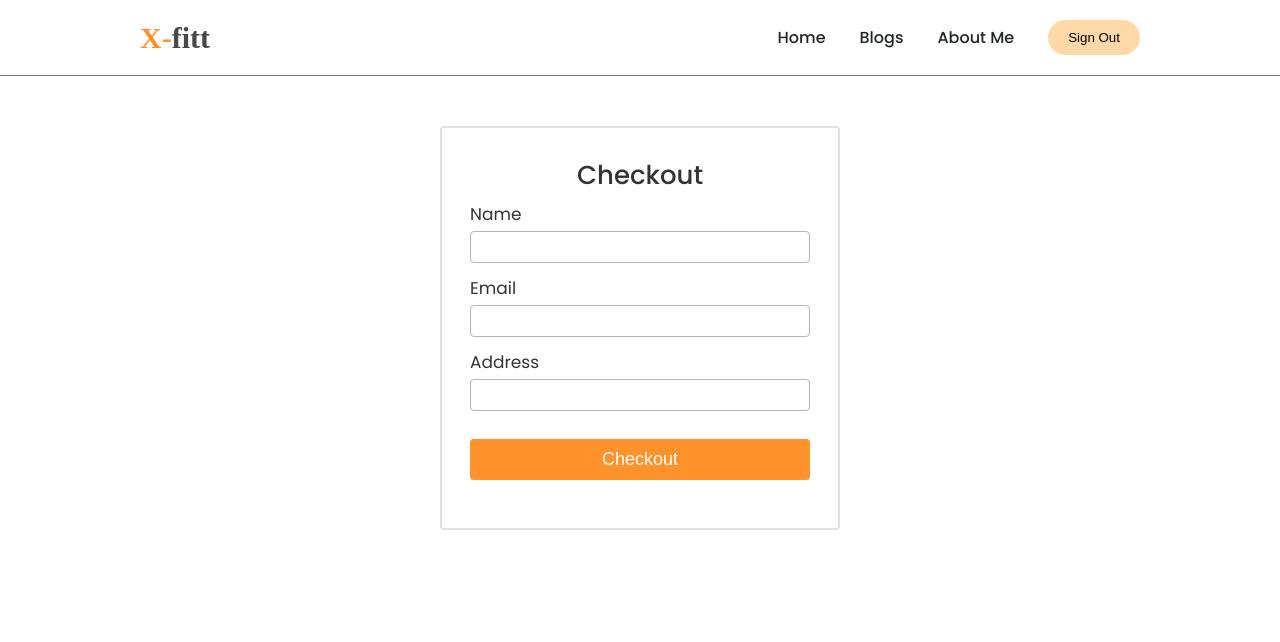
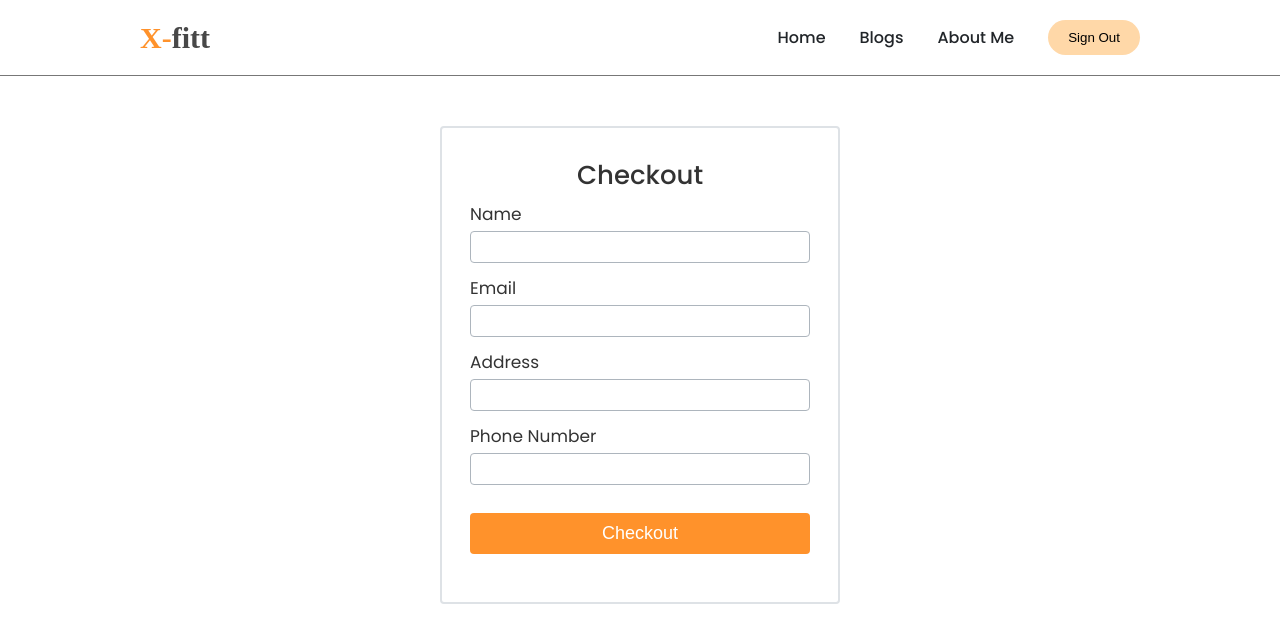
Before and after one commit to habiburrahman26/gym-trainer, a React (Create React App) app: page /checkout in a window 1280 px wide. Shown: the top 642 px of the page. Built offline with nearby package versions, Linux system fonts and the light colour scheme; no server answers; sample sign-in values are in the browser's storage; a web font is replaced by a local one.

Commit message:
add tost

```diff
--- a/src/components/Checkout/Checkout.js
+++ b/src/components/Checkout/Checkout.js
@@ -1,26 +1,41 @@
-import React from 'react'
+import React from 'react';
+import { ToastContainer, toast } from 'react-toastify';
+
+import 'react-toastify/dist/ReactToastify.css';
 
 const Checkout = () => {
+  const submitHandler = (e) => {
+    e.preventDefault();
+
+    <p style={{fontSize:'26px'}}>{toast.success('Booked Successfully')}</p>
+  };
   return (
-    <form className="form-control">
+    <form className="form-control" onSubmit={submitHandler}>
       <h1 className="heading">Checkout</h1>
       <div className="input-control">
         <label htmlFor="username">Name</label>
-        <input type="text" name="name" id="name" />
+        <input type="text" name="name" id="name" required />
       </div>
       <div className="input-control">
         <label htmlFor="email">Email</label>
-        <input type="email" name="email" id="email" />
+        <input type="email" name="email" id="email" required />
       </div>
       <div className="input-control">
         <label htmlFor="address">Address</label>
-        <input type="address" name="address" id="address" />
+        <input type="address" name="address" id="address" required />
+      </div>
+      <div className="input-control">
+        <label htmlFor="phone">Phone Number</label>
+        <input type="phone" name="phone" id="phone" required />
       </div>
       <div>
-        <button className="btn-login">Checkout</button>
+        <button type="submit" className="btn-login">
+          Checkout
+        </button>
       </div>
+      <ToastContainer className="tostify"/>
     </form>
-  )
-}
+  );
+};
 
-export default Checkout
+export default Checkout;
--- a/src/components/Login/Login.css
+++ b/src/components/Login/Login.css
@@ -160,3 +160,10 @@ input.invalid {
   justify-content: center;
   margin-top: 2rem;
 }
+
+
+@media (max-width:36em){
+  .form-control {
+    max-width: 94%;
+  }
+}
--- a/src/components/Login/Login.js
+++ b/src/components/Login/Login.js
@@ -102,7 +102,7 @@ const Login = () => {
         <p>New to X-fitt? </p>
         <Link to="/registration">Register</Link>
       </div>
-      <ToastContainer />
+      <ToastContainer className="tostify"/>
     </form>
   );
 };
--- a/src/index.css
+++ b/src/index.css
@@ -13,3 +13,8 @@ html {
 body {
   font-family: 'Poppins', sans-serif;
 }
+
+.tostify{
+  font-size: 16px;
+  margin-top: 8rem;
+}
```
